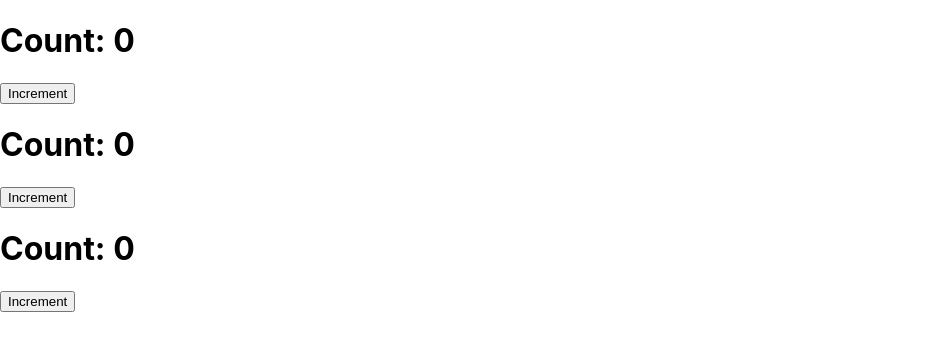
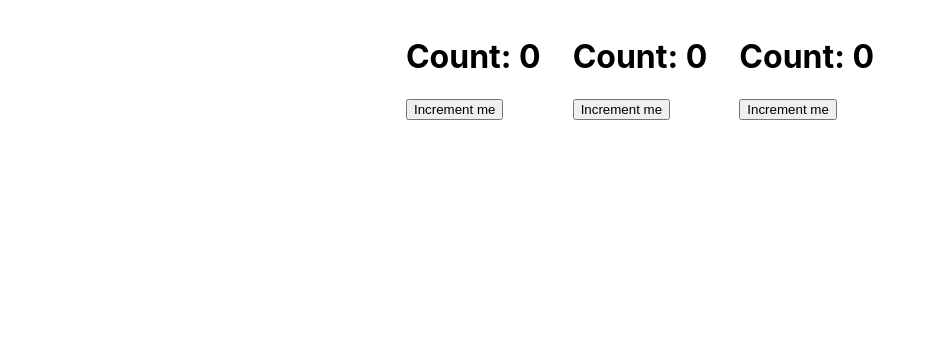
Before and after one commit to masterlifting/money-transfer, a React (Create React App) app: page / in a window 1280 px wide. Shown: the top 350 px of the page, without its empty margins (0-936 px from the left). Built offline with nearby package versions, Linux system fonts and the light colour scheme.

Commit message:
feat: add template

```diff
--- a/package.json
+++ b/package.json
@@ -12,7 +12,7 @@
     "@types/react-dom": "^18.2.14",
     "react": "^18.2.0",
     "react-dom": "^18.2.0",
-    "react-scripts": "5.0.1",
+    "react-scripts": "^5.0.1",
     "typescript": "^4.9.5",
     "web-vitals": "^2.1.4"
   },
--- a/src/App.tsx
+++ b/src/App.tsx
@@ -4,10 +4,10 @@ import { Counter } from './domains/counter/Counter';
 
 export default function App() {
   return (
-    <>
+    <div style={{ display: 'flex', justifyContent: 'center' }}>
       <Counter />
       <Counter />
       <Counter />
-    </>
+    </div>
   );
 }
--- a/src/domains/counter/Counter.tsx
+++ b/src/domains/counter/Counter.tsx
@@ -6,9 +6,9 @@ export const Counter = () => {
   const [count, setCount] = useState(0);
 
   return (
-    <div>
+    <div style={{ padding: '1rem' }}>
       <h1>Count: {count}</h1>
-      <button onClick={() => setCount(count + 1)}>Increment</button>
+      <button onClick={() => setCount(count + 1)}>Increment me</button>
     </div>
   );
 };
```
Also changed, not shown: 1 other file (tests, documents, lock files or other folders).
